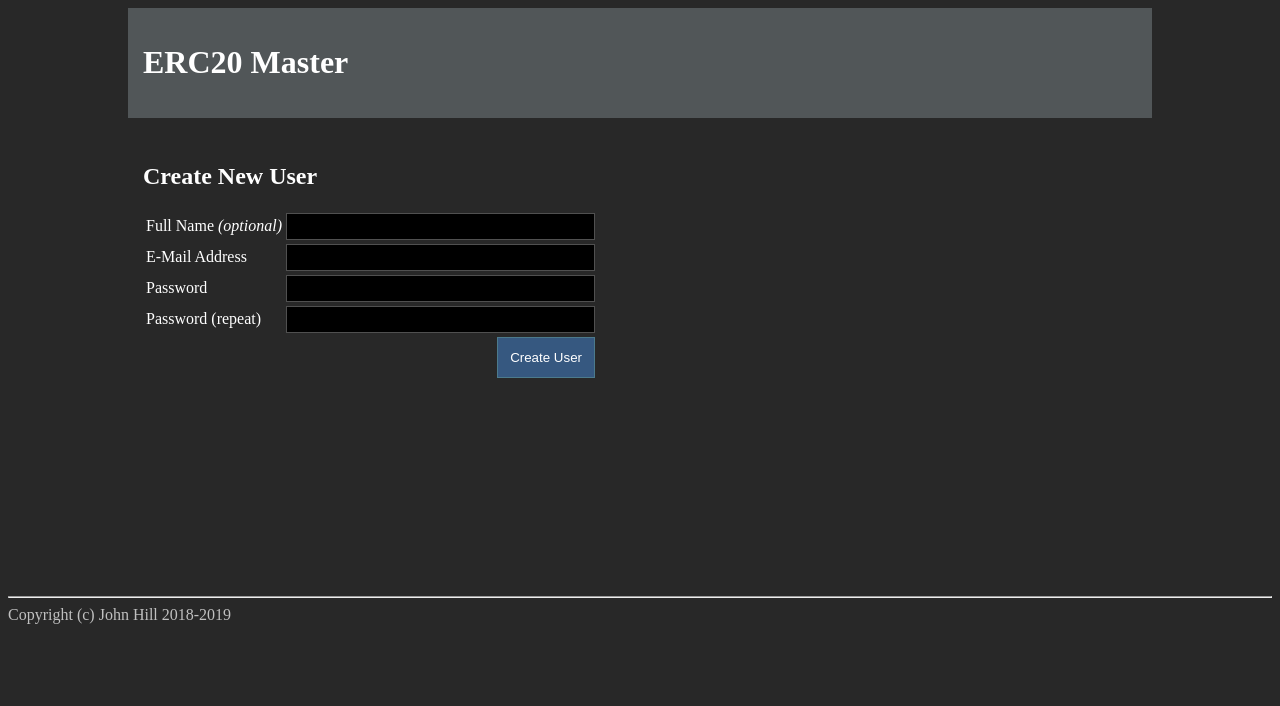
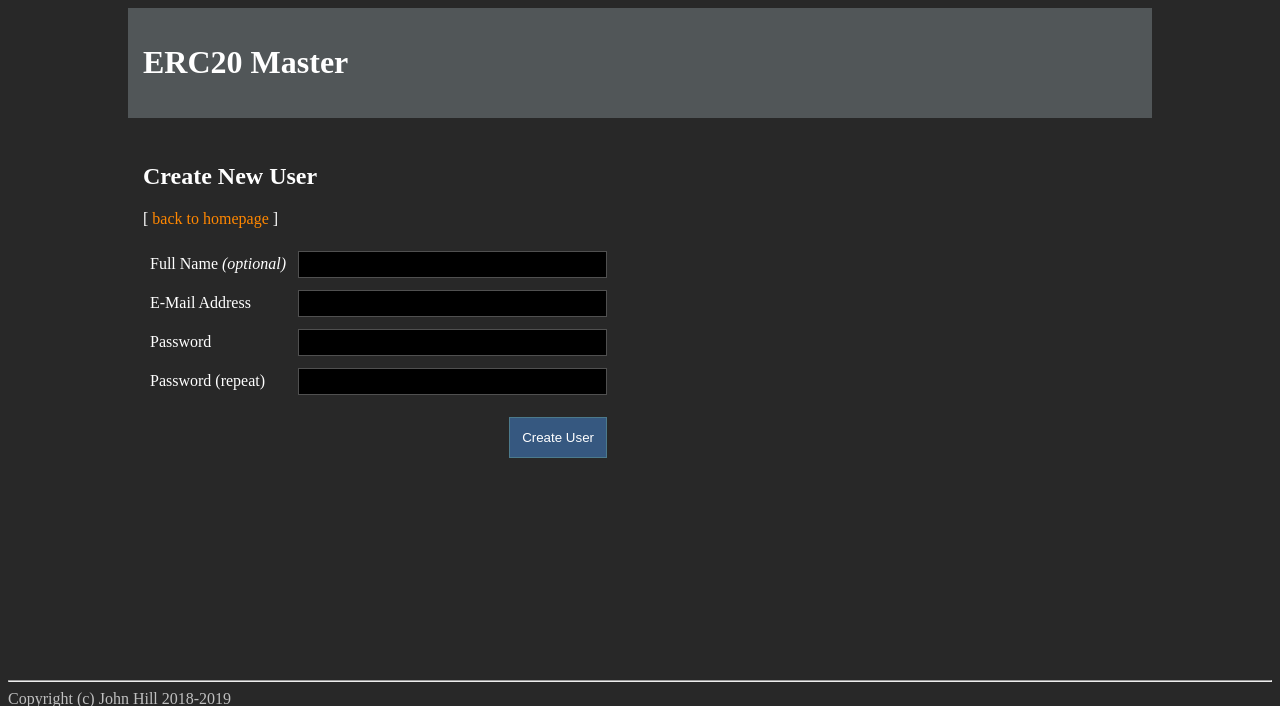
Before and after one commit to ICOFactory/app-backend, a Flask app: page /create_user in a window 1280 px wide. Shown: the top 706 px of the page. Run offline with Flask 2, Linux system fonts and the light colour scheme.

Commit message:
cosmetic changes

```diff
--- a/static/stylesheet.css
+++ b/static/stylesheet.css
@@ -69,6 +69,10 @@ span#latest_block_size {
 
 .tx_details_value {
     font-size: small;
+    padding: 5px;
+}
+
+.create_user_td {
     padding: 5px;
 }
 
--- a/templates/admin/admin_login.jinja2
+++ b/templates/admin/admin_login.jinja2
@@ -27,8 +27,8 @@
                 </tr>
                 <tr>
                     <td>
-                        [&nbsp;<a class="login_anchor" href="/admin/users/recover_account">recover password</a>&nbsp;]<br />
-        [ <a class="login_anchor" href="/">home page</a> ]
+                        [&nbsp;<a class="main_menu_anchor" href="/admin/users/recover_account">recover password</a>&nbsp;]<br />
+        [ <a class="main_menu_anchor" href="/">home page</a> ]
                     </td>
                     <td align="right">
                         <input class="blue_submit_button" type="Submit" value="Login"/>
--- a/templates/create_user.jinja2
+++ b/templates/create_user.jinja2
@@ -7,29 +7,30 @@
 {% block content %}
     <div id="create_user_form_div">
         <h2>Create New User</h2>
+        <p id="create_user_controls">[&nbsp;<a class="main_menu_anchor" href="/">back to homepage</a>&nbsp;]</p>
         {% if error_msg %}
             <p id="create_user_error">{{ error_msg }}</p>
         {% endif %}
         <form action="/create_user" method="post">
             <table>
                 <tr>
-                    <td><label>Full Name <em>(optional)</em></label></td>
-                    <td><input class="dark_input" name="full_name" size="35" /></td>
+                    <td class="create_user_td"><label>Full Name <em>(optional)</em></label></td>
+                    <td class="create_user_td"><input class="dark_input" name="full_name" size="35" /></td>
                 </tr>
                 <tr>
-                    <td><label>E-Mail Address</label></td>
-                    <td><input class="dark_input" name="email_address" type="email" size="35" /></td>
+                    <td class="create_user_td"><label>E-Mail Address</label></td>
+                    <td class="create_user_td"><input class="dark_input" name="email_address" type="email" size="35" /></td>
                 </tr>
                 <tr>
-                    <td><label>Password</label></td>
-                    <td><input class="dark_input" name="passwd" type="password" size="35" /></td>
+                    <td class="create_user_td"><label>Password</label></td>
+                    <td class="create_user_td"><input class="dark_input" name="passwd" type="password" size="35" /></td>
                 </tr>
                 <tr>
-                    <td><label>Password (repeat)</label></td>
-                    <td><input class="dark_input" name="passwd_repeat" type="password" size="35" /></td>
+                    <td class="create_user_td"><label>Password (repeat)</label></td>
+                    <td class="create_user_td"><input class="dark_input" name="passwd_repeat" type="password" size="35" /></td>
                 </tr>
                 <tr>
-                    <td colspan="2" align="right"><input class="blue_submit_button" type="submit" value="Create User" /></td>
+                    <td colspan="2" align="right"  class="create_user_td"><input style="margin-top:10px;" class="blue_submit_button" type="submit" value="Create User" /></td>
                 </tr>
             </table>
         </form>
```
